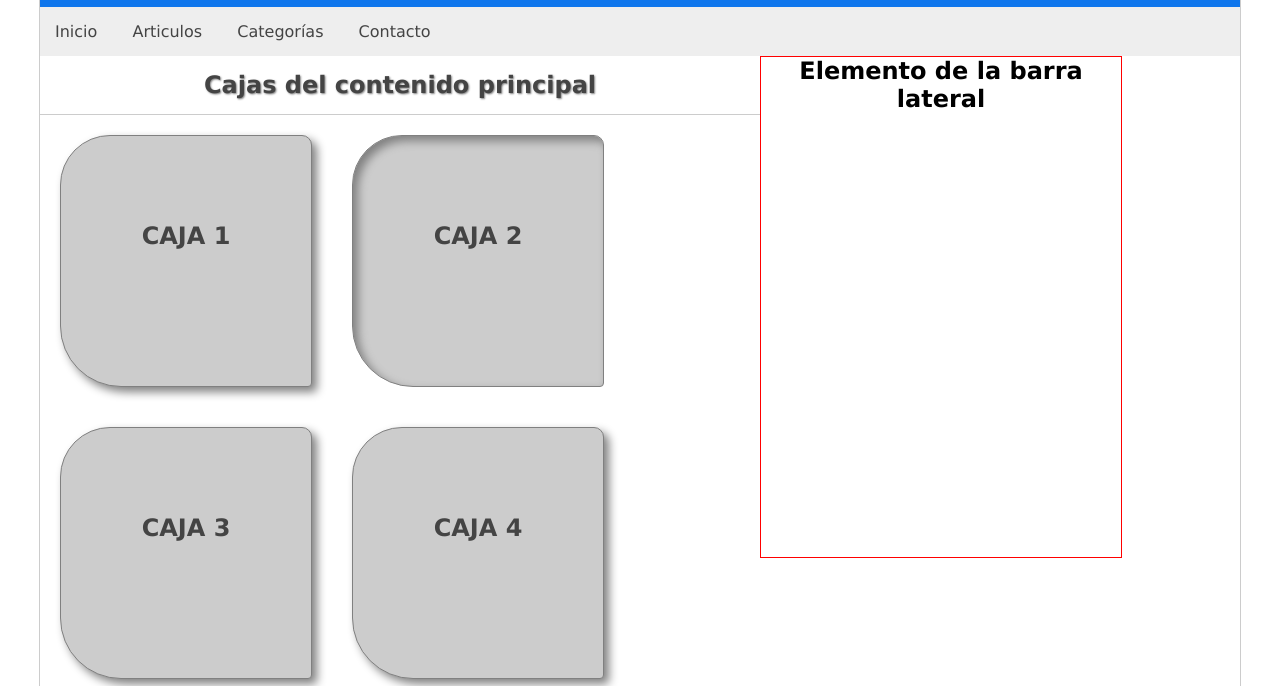
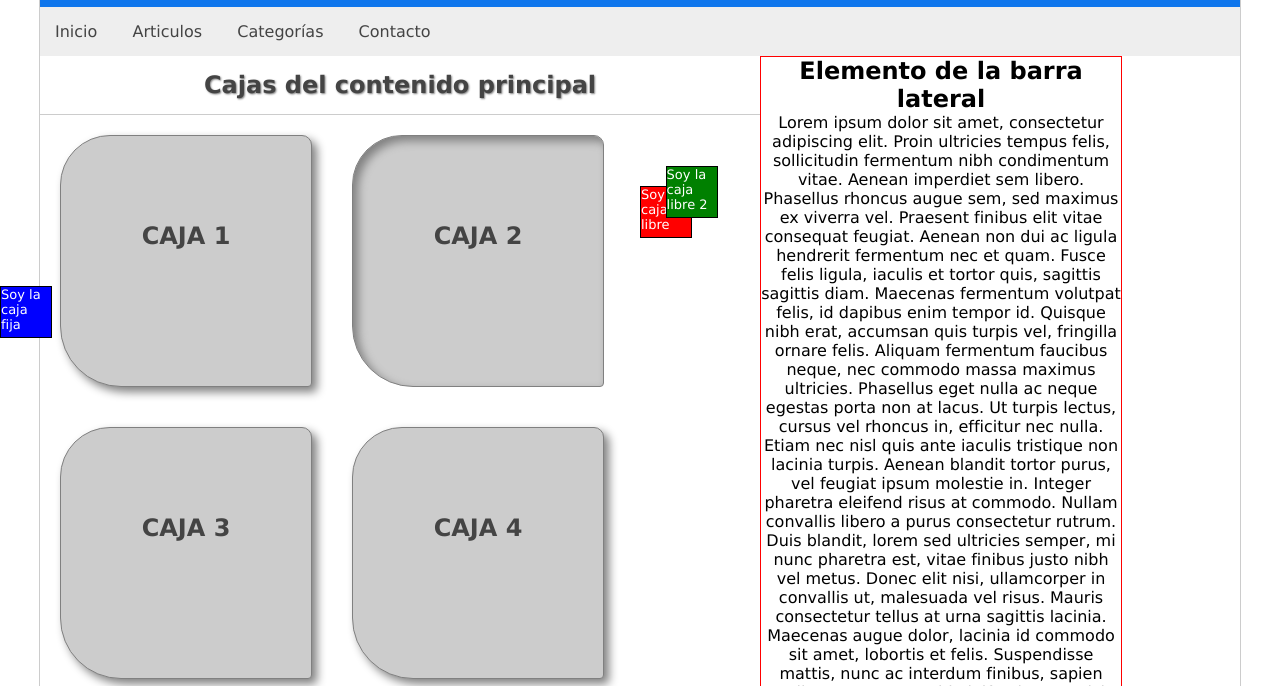
Before and after one commit to marcosmh/devWeb, a plain HTML site: page master_css/05-ejercicios/index.html in a window 1280 px wide. Shown: the part 114-800 px from the top of the page. Drawn offline with Linux system fonts and the light colour scheme.

Commit message:
posicion fija y absoluta

```diff
--- a/master_css/05-ejercicios/index.html
+++ b/master_css/05-ejercicios/index.html
@@ -54,14 +54,39 @@
         <aside id="lateral">
             <div id="caja">
                 <h2>Elemento de la barra lateral</h2>
+                <p>
+                    Lorem ipsum dolor sit amet, consectetur adipiscing elit. Proin ultricies tempus felis, sollicitudin fermentum nibh condimentum vitae. Aenean imperdiet sem libero. Phasellus rhoncus augue sem, sed maximus ex viverra vel. Praesent finibus elit vitae consequat
+                    feugiat. Aenean non dui ac ligula hendrerit fermentum nec et quam. Fusce felis ligula, iaculis et tortor quis, sagittis sagittis diam. Maecenas fermentum volutpat felis, id dapibus enim tempor id. Quisque nibh erat, accumsan quis turpis
+                    vel, fringilla ornare felis. Aliquam fermentum faucibus neque, nec commodo massa maximus ultricies. Phasellus eget nulla ac neque egestas porta non at lacus. Ut turpis lectus, cursus vel rhoncus in, efficitur nec nulla. Etiam nec nisl
+                    quis ante iaculis tristique non lacinia turpis. Aenean blandit tortor purus, vel feugiat ipsum molestie in. Integer pharetra eleifend risus at commodo. Nullam convallis libero a purus consectetur rutrum. Duis blandit, lorem sed ultricies
+                    semper, mi nunc pharetra est, vitae finibus justo nibh vel metus. Donec elit nisi, ullamcorper in convallis ut, malesuada vel risus. Mauris consectetur tellus at urna sagittis lacinia. Maecenas augue dolor, lacinia id commodo sit amet,
+                    lobortis et felis. Suspendisse mattis, nunc ac interdum finibus, sapien velit tempus quam, id eleifend tortor nisl eget sapien. Curabitur consequat diam et suscipit mollis. Mauris lacinia consectetur dolor quis mollis. In metus purus,
+                    hendrerit vel sem eget, maximus convallis nunc. Pellentesque rutrum posuere quam in viverra. Vestibulum quis nisl ut eros elementum congue vitae ut lorem. Quisque lacus ipsum, viverra eu neque sagittis, vestibulum varius velit. Fusce
+                    ligula turpis, placerat quis sapien quis, lobortis convallis eros. Morbi placerat, mi non iaculis lacinia, justo urna fermentum mauris, sit amet iaculis nunc magna eu nunc. Integer tristique pellentesque lorem vitae efficitur. Vestibulum
+                    id diam velit. Donec aliquam a elit ut gravida. Cras vitae erat ac eros dictum venenatis. Ut blandit felis sed ligula congue, non convallis neque posuere. Donec id enim eu elit vestibulum congue pulvinar a erat. Integer erat libero,
+                    condimentum sit amet ipsum ut, vestibulum dignissim elit. Quisque rhoncus sit amet orci quis sodales. Vivamus ipsum eros, consequat aliquet ultrices id, feugiat sed justo. Quisque mollis sit amet urna rhoncus malesuada. Mauris blandit
+                    commodo purus, vel porta nulla ullamcorper vitae. Suspendisse bibendum arcu non massa sollicitudin, in lobortis risus congue. Cras facilisis, ligula iaculis aliquet scelerisque, turpis diam sagittis felis, a porta massa magna ac odio.
+                    Vivamus dui lectus, faucibus id semper id, vehicula ac dui.
+                </p>
             </div>
         </aside>
         <div class="clearfix"></div>
         <footer id="footer">
             Todos los derechos reservados &copy; Marcos Magaña
         </footer>
+    </div>
 
+    <div class="libre libre1">
+        Soy la caja libre
     </div>
+    <div class="libre libre2">
+        Soy la caja libre 2
+    </div>
+
+    <div class="fija">
+        Soy la caja fija
+    </div>
+
 </body>
 
 </html>
--- a/master_css/05-ejercicios/style.css
+++ b/master_css/05-ejercicios/style.css
@@ -63,6 +63,8 @@
     width: 30%;
     border: 1px solid red;
     min-height: 500px;
+    max-height: 650px;
+    overflow: scroll;
     text-align: center;
 }
 
@@ -105,3 +107,38 @@ footer {
     padding: 20px;
     border-top: 1px solid #ccc;
 }
+
+.libre {
+    position: absolute;
+    top: 300px;
+    left: 50%;
+    border: 1px solid black;
+    background-color: red;
+    color: white;
+    width: 50px;
+    height: 50px;
+    font-size: 13px;
+}
+
+.libre1 {
+    z-index: 100;
+}
+
+.libre2 {
+    background-color: green;
+    top: 280px;
+    left: 52%;
+    z-index: 101;
+}
+
+.fija {
+    position: fixed;
+    top: 50%;
+    left: 0px;
+    border: 1px solid black;
+    background-color: blue;
+    color: white;
+    width: 50px;
+    height: 50px;
+    font-size: 13px;
+}
```
